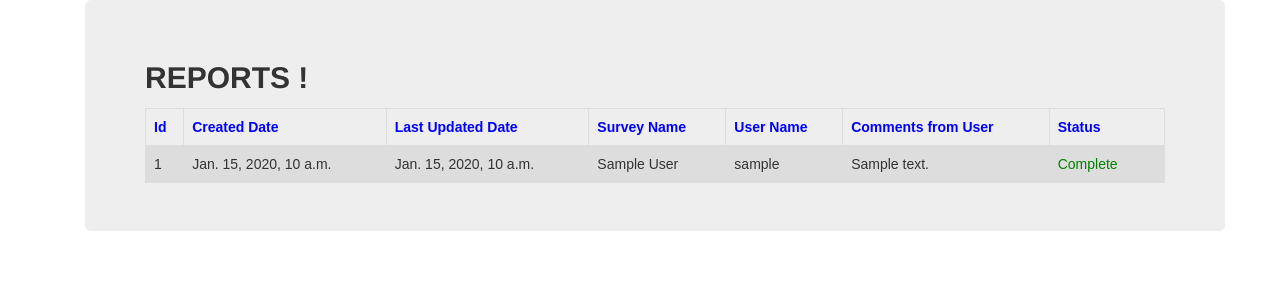
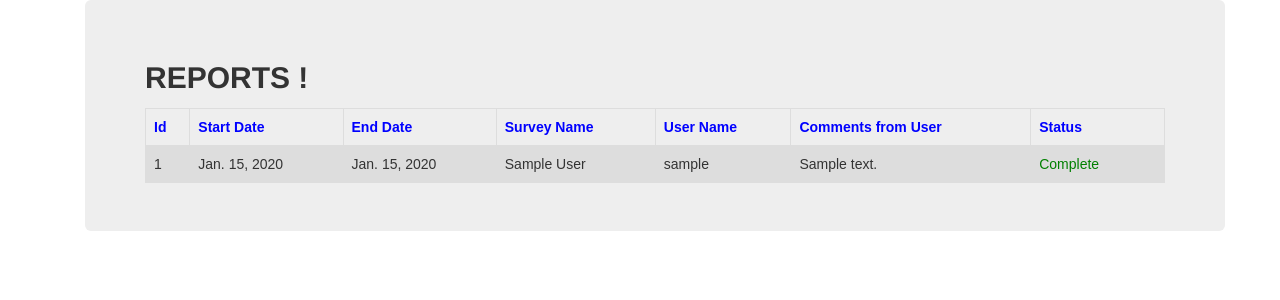
Before and after one commit to yugandharachavan272/EmployeeSurvey, a Django app: page /employee_survey_app/survey_report/ in a window 1280 px wide. Shown: the part 51-351 px from the top of the page. Run offline with Django 3.2, Linux system fonts and the light colour scheme; a user stored in the database is signed in; tables that the repository leaves empty hold one stand-in row (values such as "Sample post"); some libraries are stand-ins or nearby versions.

Commit message:
survey report changes

```diff
--- a/employee_survey/employee_survey_app/forms.py
+++ b/employee_survey/employee_survey_app/forms.py
@@ -49,12 +49,14 @@ class ResponseForm(models.ModelForm):
         user = kwargs.pop('user')
         is_finished = kwargs.pop('is_finished')
         user_response_id = kwargs.pop('user_response_id')
+        survey_user_id = int(kwargs.pop('survey_user_id'))
         self.user_response_id = user_response_id
         self.is_finished = is_finished
         self.user = user
         self.survey = survey
         super(ResponseForm, self).__init__(*args, **kwargs)
         self.uuid = uuid.uuid4().hex
+        self.survey_user_id = int(survey_user_id)
 
         if user_response_id:
             survey_response = Response.objects.get(id=user_response_id)
@@ -159,6 +161,7 @@ class ResponseForm(models.ModelForm):
         response.survey = self.survey
         response.interview_uuid = self.uuid
         response.is_finished = self.is_finished
+        response.survey_user_id =  SurveyUser.objects.get(id=self.survey_user_id)
         response.save()
 
         # create an answer object for each question and associate it with this
--- a/employee_survey/employee_survey_app/models.py
+++ b/employee_survey/employee_survey_app/models.py
@@ -135,6 +135,7 @@ class Response(models.Model):
     comments = models.TextField('Any additional Comments', blank=True, null=True)
     interview_uuid = models.CharField("Interview unique identifier", max_length=36)
     is_finished = models.BooleanField(default=False, blank=True, null=True)
+    survey_user_id = models.ForeignKey(SurveyUser, on_delete=models.CASCADE, null=True)
 
     def __unicode__(self):
         return "response %s" % self.interview_uuid
--- a/employee_survey/employee_survey_app/views.py
+++ b/employee_survey/employee_survey_app/views.py
@@ -14,11 +14,12 @@ from django.contrib.auth.decorators import login_required
 from django.views.generic import ListView
 from django.contrib.auth.mixins import LoginRequiredMixin
 from django.contrib.auth.models import User
+from datetime import date
 from django.contrib.auth import get_user_model
 from employee_survey_app import models
 from employee_survey_app import EmailModel
 from .forms import UserForm, UserSurveyAssignmentForm, ResponseForm
-from .models import Survey, Category, Response
+from .models import Survey, Category, Response, SurveyUser
 
 User = get_user_model()
 # Get an instance of a logger
@@ -44,15 +45,94 @@ def user_logout(request):
 def survey_report(request):
     if request.user.is_staff:
         if request.user.is_superuser:
-            response = Response.objects.all()
+            result = SurveyUser.objects.all()
+            response = list()
+            for i in result:
+                obj = dict()
+                obj['id'] = i.id
+                obj['survey'] = i.survey
+                obj['user'] = i.user
+                obj['start_date'] = i.start_date
+                obj['end_date'] = i.end_date
+                obj['is_past_end_date'] = date.today() > i.end_date
+                is_response = Response.objects.filter(survey_user_id=i.id)
+                if is_response:
+                    obj['response'] = is_response[0]
+                    response.append(obj)
+                else:
+                    response.append(obj)
         elif request.user.groups.filter(name='SuperAdmin').exists():
-            response = Response.objects.all()
+            # response = Response.objects.all()
+            result = SurveyUser.objects.all()
+            response = list()
+            for i in result:
+                obj = dict()
+                obj['id'] = i.id
+                obj['survey'] = i.survey
+                obj['user'] = i.user
+                obj['start_date'] = i.start_date
+                obj['end_date'] = i.end_date
+                obj['is_past_end_date'] = date.today() > i.end_date
+                is_response = Response.objects.filter(survey_user_id=i.id)
+                if is_response:
+                    obj['response'] = is_response[0]
+                    response.append(obj)
+                else:
+                    response.append(obj)
         elif request.user.groups.filter(name='OrganisationAdmin').exists():
-            response = Response.objects.filter(user__organisation_id=request.user.organisation_id)
+            # response = Response.objects.filter(user__organisation_id=request.user.organisation_id)
+            result = SurveyUser.objects.filter(user__organisation_id=request.user.organisation_id)
+            response = list()
+            for i in result:
+                obj = dict()
+                obj['id'] = i.id
+                obj['survey'] = i.survey
+                obj['user'] = i.user
+                obj['start_date'] = i.start_date
+                obj['end_date'] = i.end_date
+                obj['is_past_end_date'] = date.today() > i.end_date
+                is_response = Response.objects.filter(survey_user_id=i.id)
+                if is_response:
+                    obj['response'] = is_response[0]
+                    response.append(obj)
+                else:
+                    response.append(obj)
         else:
-            response = Response.objects.filter(user_id=request.user.id)
+            # response = Response.objects.filter(user_id=request.user.id)
+            result = SurveyUser.objects.filter(user_id=request.user.id)
+            response = list()
+            for i in result:
+                obj = dict()
+                obj['id'] = i.id
+                obj['survey'] = i.survey
+                obj['user'] = i.user
+                obj['start_date'] = i.start_date
+                obj['end_date'] = i.end_date
+                obj['is_past_end_date'] = date.today() > i.end_date
+                is_response = Response.objects.filter(survey_user_id=i.id)
+                if is_response:
+                    obj['response'] = is_response[0]
+                    response.append(obj)
+                else:
+                    response.append(obj)
     else:
-        response = Response.objects.filter(user_id=request.user.id)
+        # response = Response.objects.filter(user_id=request.user.id)
+        result = SurveyUser.objects.filter(user_id=request.user.id)
+        response = list()
+        for i in result:
+            obj = dict()
+            obj['id'] = i.id
+            obj['survey'] = i.survey
+            obj['user'] = i.user
+            obj['start_date'] = i.start_date
+            obj['end_date'] = i.end_date
+            obj['is_past_end_date'] = date.today() > i.end_date
+            is_response = Response.objects.filter(survey_user_id=i.id)
+            if is_response:
+                obj['response'] = is_response[0]
+                response.append(obj)
+            else:
+                response.append(obj)
     return render(request, 'employee_survey_app/survey_report.html', {'response': response})
 
 
@@ -117,7 +197,9 @@ def user_login(request):
 
 
 def survey_detail(request, id):
-    survey = Survey.objects.get(id=id)
+    survey_user_id = id
+    survey_user = SurveyUser.objects.get(id=survey_user_id)
+    survey = Survey.objects.get(id=survey_user.survey_id)
     category_items = Category.objects.filter(survey=survey)
     categories = [c.name for c in category_items]
     user = request.user
@@ -130,7 +212,7 @@ def survey_detail(request, id):
             is_finished = True
 
         try:
-            user_response = Response.objects.get(survey=survey, user=user)
+            user_response = Response.objects.get(survey=survey, user=user, survey_user_id=survey_user_id)
             response_id = user_response.id
         except Exception as e:
             response_id = 0
@@ -139,11 +221,12 @@ def survey_detail(request, id):
         if response_id:
             f = Response.objects.get(pk=response_id)
             form = ResponseForm(request.POST, request.FILES, instance=f, survey=survey,
-                                user=user, is_finished=is_finished, user_response_id=response_id)
+                                user=user, is_finished=is_finished, user_response_id=response_id,
+                                survey_user_id=survey_user_id)
         else:
             form = ResponseForm(request.POST, survey=survey, user=user,
                                 is_finished=is_finished,
-                                user_response_id=response_id)
+                                user_response_id=response_id, survey_user_id=survey_user_id)
 
         if form.is_valid():
             response = form.save()
@@ -158,7 +241,7 @@ def survey_detail(request, id):
                                         % response.interview_uuid)
     else:
         try:
-            user_response = Response.objects.get(survey=survey, user=user)
+            user_response = Response.objects.get(survey=survey, user=user, survey_user_id=survey_user_id)
             response_id = user_response.id
             comments = user_response.comments
         except Exception as e:
@@ -166,14 +249,14 @@ def survey_detail(request, id):
             logger.exception("Exception in survey_detail - GET ", e)
 
         form = ResponseForm(survey=survey, user=user, is_finished=False,
-                            user_response_id=response_id,
+                            user_response_id=response_id, survey_user_id=survey_user_id,
                             initial={'user': user, 'comments': comments})
 
         # TODO sort by category
     return render(request, 'employee_survey_app/survey.html',
                   {'response_form': form, 'survey': survey,
                    'categories': categories, 'user': user, 'is_finished': False,
-                   'user_response_id': response_id})
+                   'user_response_id': response_id, 'survey_user_id': survey_user_id})
 
 
 def confirm(request, uuid):
--- a/employee_survey/templates/employee_survey_app/employee_surveys.html
+++ b/employee_survey/templates/employee_survey_app/employee_surveys.html
@@ -6,7 +6,7 @@
       {% for survey in UsersSurveys %}
       <h4>
           <li>
-            <a href="{{survey.survey_id}}">{{survey.survey.name}}</a>
+            <a href="{{survey.id}}">{{survey.survey.name}}</a>
           </li>
       </h4>
       {% endfor %}
--- a/employee_survey/templates/employee_survey_app/survey.html
+++ b/employee_survey/templates/employee_survey_app/survey.html
@@ -16,7 +16,7 @@
 	<div class="card">
 		<div class="card-header"></div>
 		<div class="card-body">
-			<form action="/employee_survey_app/my_surveys/{{survey.id}}/" method="POST">{% csrf_token %}
+			<form action="/employee_survey_app/my_surveys/{{survey_user_id}}/" method="POST">{% csrf_token %}
 				<div class="category-container">
 					<div  style="visibility:hidden">
 							{{ response_form.user }}
--- a/employee_survey/templates/employee_survey_app/survey_report.html
+++ b/employee_survey/templates/employee_survey_app/survey_report.html
@@ -26,8 +26,8 @@
     <table>
         <tr>
             <th>Id</th>
-            <th>Created Date</th>
-            <th>Last Updated Date</th>
+            <th>Start Date</th>
+            <th>End Date</th>
             <th>Survey Name</th>
             <th>User Name</th>
             <th>Comments from User</th>
@@ -36,17 +36,23 @@
         {% for item in response %}
         <tr>
              <td>{{ item.id }}</td>
-             <td>{{ item.created }}</td>
-             <td>{{ item.updated }}</td>
+             <td>{{ item.start_date }}</td>
+             <td>{{ item.end_date }}</td>
              <td>{{ item.survey.name }}</td>
              <td>{{ item.user.username }}</td>
-             <td>{{ item.comments }}</td>
+             <td>{{ item.response.comments }}</td>
              <td>
-            {% if item.is_finished %}
-                 <label style="color:green">Complete</label>
-            {% else %}
-                 <label style="color:red">In-Complete</label>
-            {% endif %}
+                 {% if item.response %}
+                     {% if item.response.is_finished %}
+                         <label style="color:green">Complete</label>
+                     {% else %}
+                        <label style="color:red">In-Complete</label>
+                     {% endif %}
+                 {% elif item.is_past_end_date%}
+                    <label style="color:red">Expired</label>
+                 {% else %}
+                    <label style="color:black">Assigned</label>
+                 {% endif %}
             </td>
         </tr>
         {% endfor %}
```
